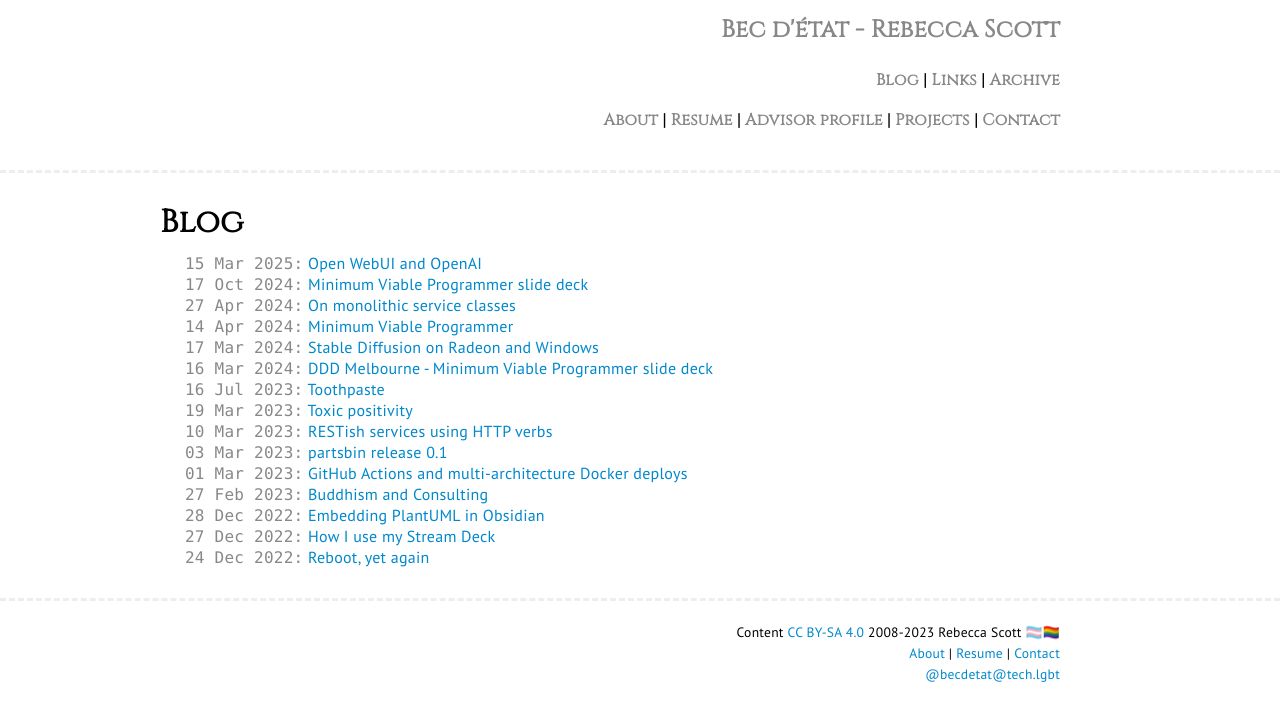
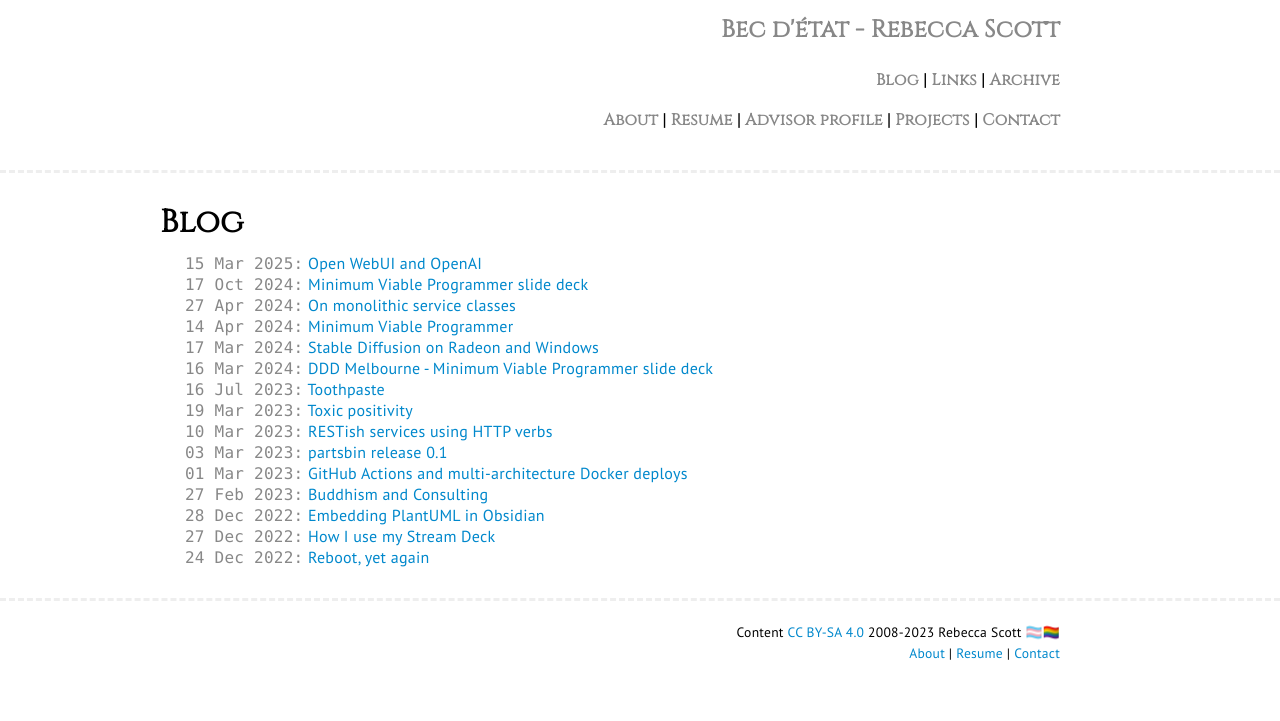
Before and after one commit to becdetat/becdetat.com, a Jekyll site: the page built from index.md, in a window 1280 px wide. Shown: the top 721 px of the page. Built offline with Jekyll 4.4.1, drawn with Linux system fonts in a browser that asks for light colours; comment, search, counter and statistics services are not loaded.

Commit message:
drop mastodon link

```diff
--- a/_layouts/default.html
+++ b/_layouts/default.html
@@ -55,8 +55,6 @@
 					<a href="/about-me">About</a> |
 					<a href="/resume">Resume</a> |
 					<a href="/contact">Contact</a>
-					<br/>
-					<a rel="me" href="https://tech.lgbt/@becdetat">@becdetat@tech.lgbt</a>
 				</small></p>
 			</div>
 		</div>
```
